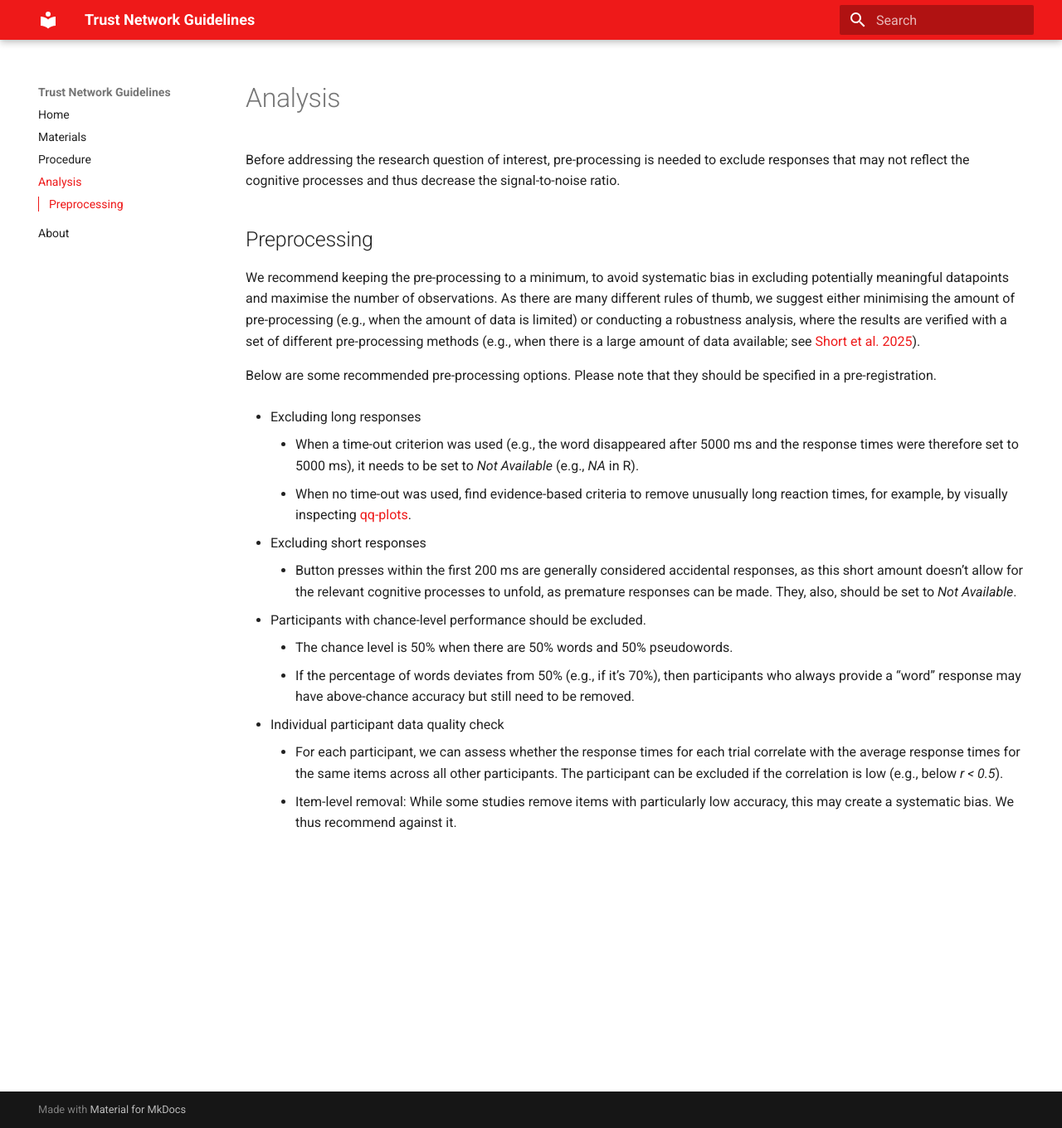
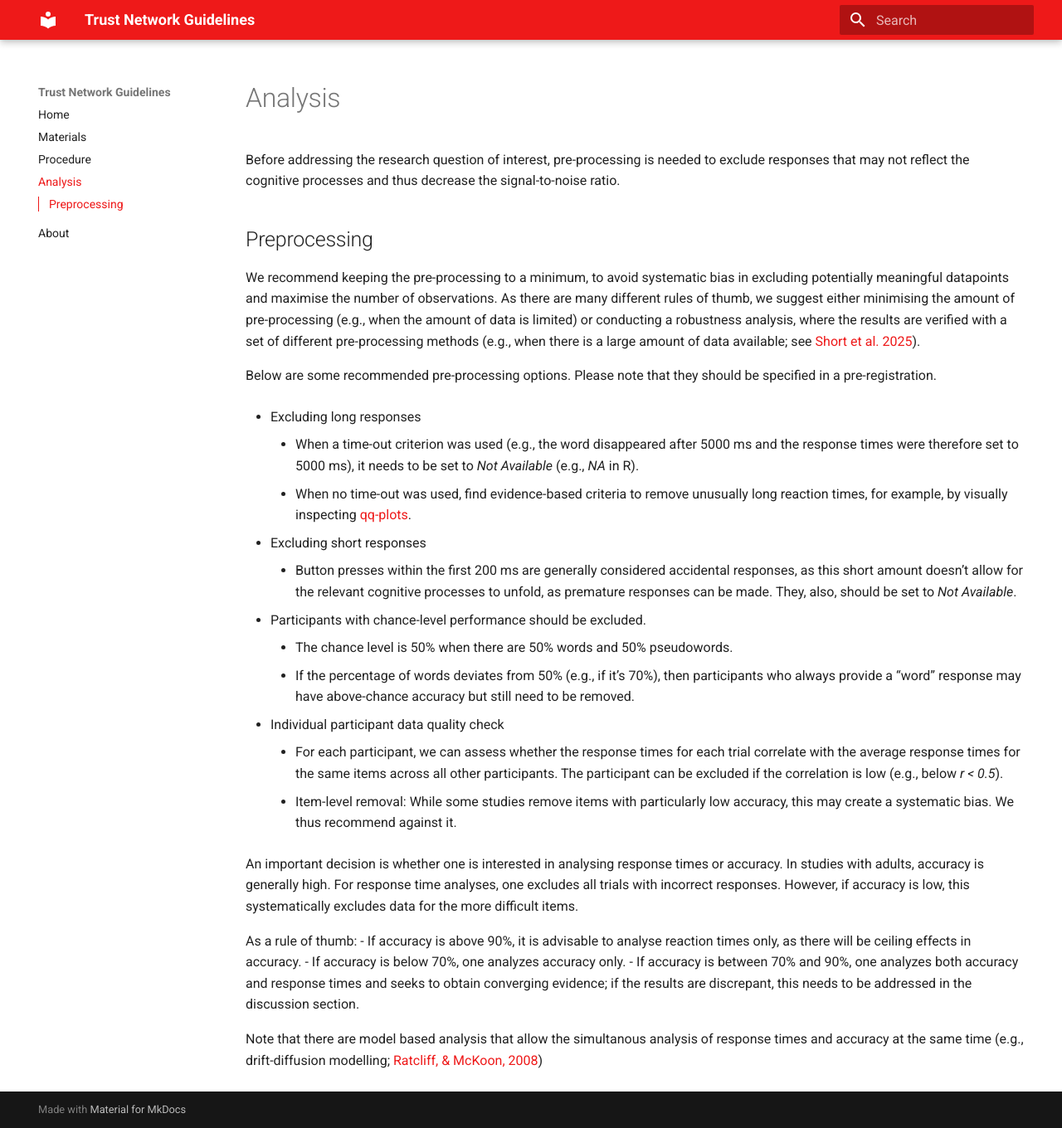
Before and after one commit to cwdeee/trust-network-guidelines, an MkDocs documentation site: the page built from docs/analysis.md, in a window 1280 px wide and 1360 px high. Shown: the whole window at 83% size. Built offline with MkDocs 1.6.1 and Material for MkDocs 9.7.7, drawn with Linux system fonts in a browser that asks for light colours.

Commit message:
prepro fin

```diff
--- a/docs/analysis.md
+++ b/docs/analysis.md
@@ -19,3 +19,12 @@ Below are some recommended pre-processing options. Please note that they should
 - Individual participant data quality check
     - For each participant, we can assess whether the response times for each trial correlate with the average response times for the same items across all other participants. The participant can be excluded if the correlation is low (e.g., below *r < 0.5*).
     - Item-level removal: While some studies remove items with particularly low accuracy, this may create a systematic bias. We thus recommend against it.
+
+An important decision is whether one is interested in analysing response times or accuracy. In studies with adults, accuracy is generally high. For response time analyses, one excludes all trials with incorrect responses. However, if accuracy is low, this systematically excludes data for the more difficult items.
+
+As a rule of thumb:
+- If accuracy is above 90%, it is advisable to analyse reaction times only, as there will be ceiling effects in accuracy.
+- If accuracy is below 70%, one analyzes accuracy only.
+- If accuracy is between 70% and 90%, one analyzes both accuracy and response times and seeks to obtain converging evidence; if the results are discrepant, this needs to be addressed in the discussion section.
+
+Note that there are model based analysis that allow the simultanous analysis of response times and accuracy at the same time (e.g., drift-diffusion modelling; [Ratcliff, & McKoon, 2008](https://doi.org/10.1162/neco.2008.12-06-420))
```
